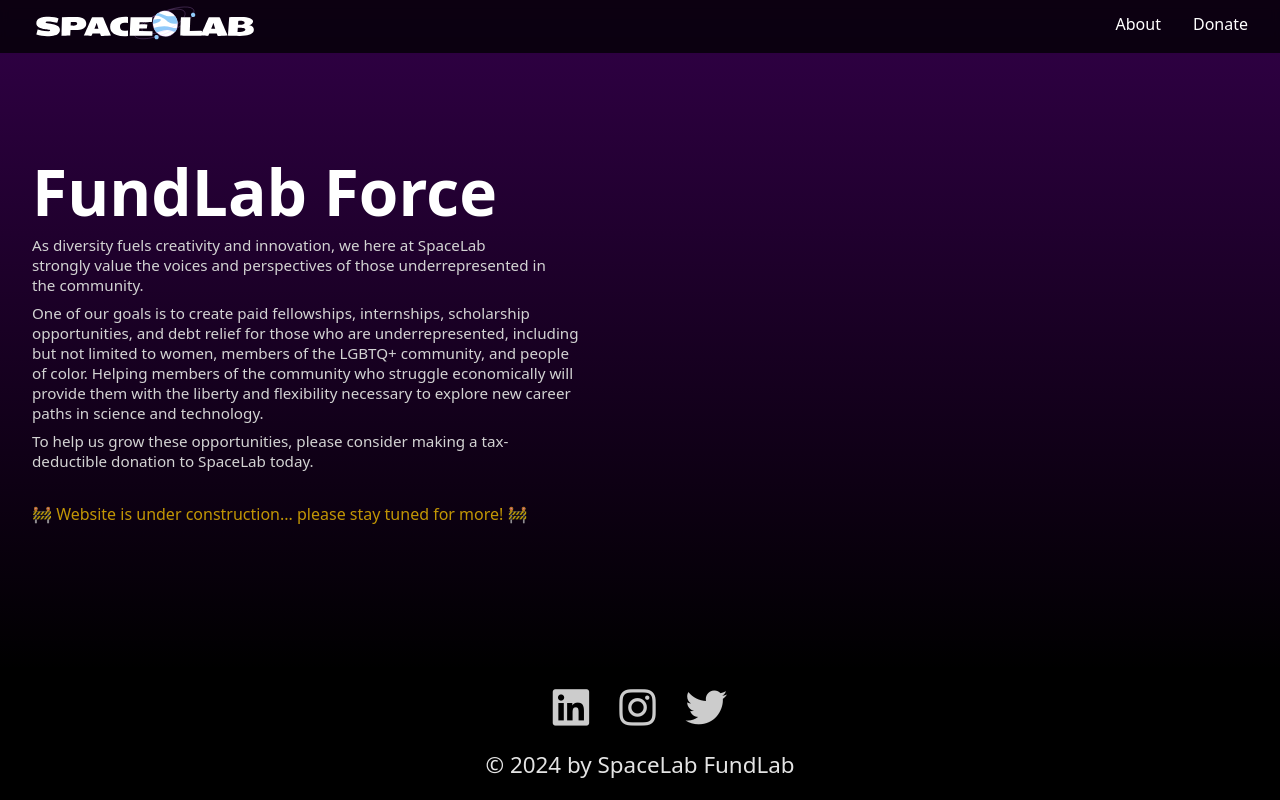
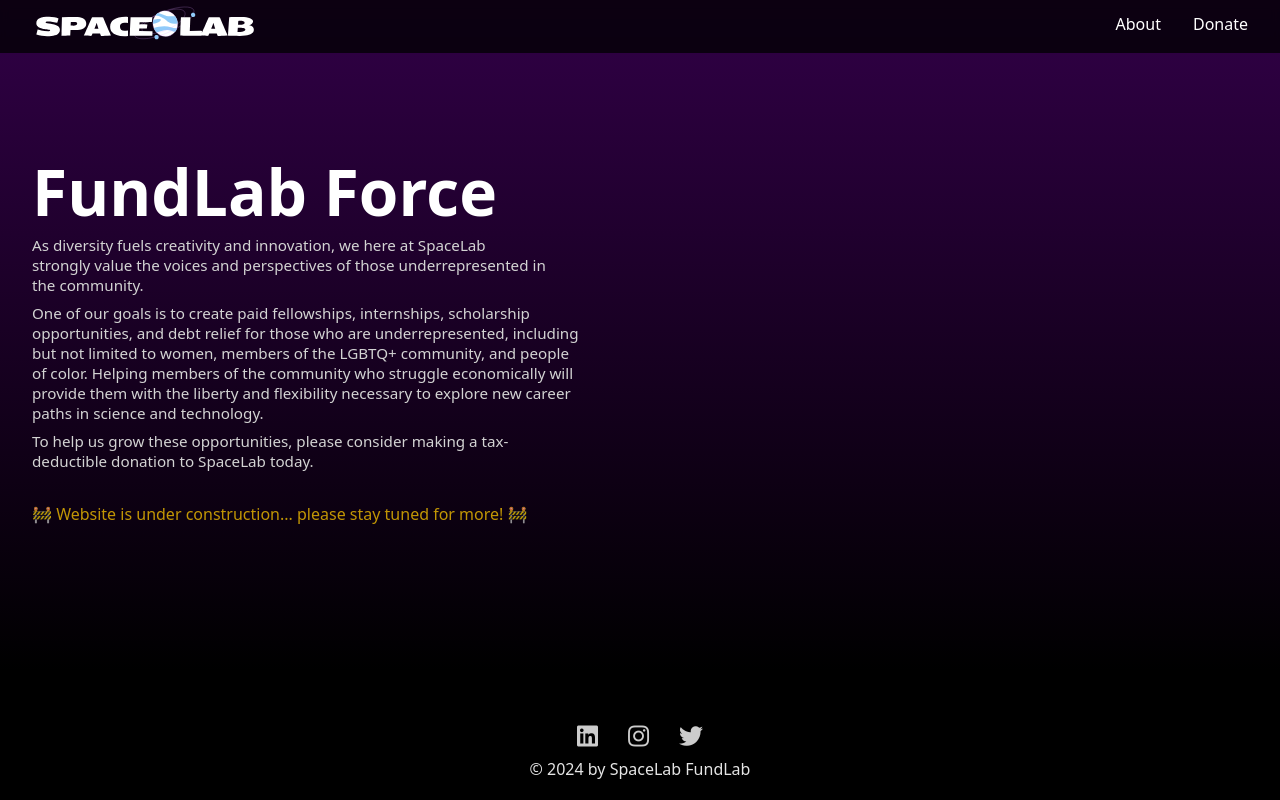
Before and after one commit to spacelabdev/fund_lab_force, a React (Vite) app: page / in a window 1280 px wide. Built offline with nearby package versions, Linux system fonts and the light colour scheme.

Commit message:
Adds link to donate button

```diff
--- a/src/components/Footer/Footer.css
+++ b/src/components/Footer/Footer.css
@@ -1,7 +1,7 @@
 footer {
-    position: fixed;
+    /* position: fixed;
     left: 0;
-    bottom: 0;
+    bottom: 0; */
     width: 100%;
     background-color: #000;
     color: rgba(228, 228, 228, 1);
@@ -10,15 +10,15 @@
 }
 
 .social-links {
-    margin-bottom: 20px; /* spacing between social links and copyright */
+    margin-bottom: .5rem; /* spacing between social links and copyright */
 }
 
 .social-links a {
     color: rgba(255, 255, 255, 0.8); /* icon color */
     margin: 0 15px; /* spacing between icons */
-    font-size: 1.3rem;
+    font-size: .75rem;
 }
 
 .copyright {
-    font-size: 1.4rem;
+    font-size: 1rem;
 }
--- a/src/components/Navbar/Navbar.css
+++ b/src/components/Navbar/Navbar.css
@@ -19,7 +19,6 @@
     justify-content: flex-end;
     align-items: center;
     padding-inline: 1rem;
-    /* gap: 2rem; */
 }
 
 .Navbar li {
@@ -35,6 +34,10 @@
 .Navbar li:hover {
     background-color: rgba(72, 72, 72, 0.5);
     transition: background-color 400ms ease-in-out;
+}
+
+.Navbar a {
+    color: white;
 }
 
 .Navbar .hamburger {
--- a/src/components/Navbar/Navbar.jsx
+++ b/src/components/Navbar/Navbar.jsx
@@ -1,4 +1,5 @@
 import { useState } from 'react'
+import { Link } from "react-router-dom";
 import { motion, useScroll, useMotionValueEvent } from 'framer-motion'
 import Logo from "../../../public/assets/spacelab.svg"
 import './Navbar.css'
@@ -47,7 +48,15 @@
             <div className={active ? 'nav-links active' : 'nav-links'}>
                 <ul>
                     <li>About</li>
-                    <li>Donate</li>
+                    <li>
+                        <Link
+                            className={'nav-link'}
+                            to={'https://www.paypal.com/donate/?hosted_button_id=PK9D4A3HEWV8C'}
+                            style={{textDecoration: 'none'}}
+                        >
+								Donate
+						</Link>
+                    </li>
                 </ul>
             </div>
         </motion.nav>
--- a/src/pages/Homepage/Homepage.css
+++ b/src/pages/Homepage/Homepage.css
@@ -1,4 +1,4 @@
 .Homepage {
-    height: 500vh;
+    height: 100vh;
     width: 100%;
 }
```
